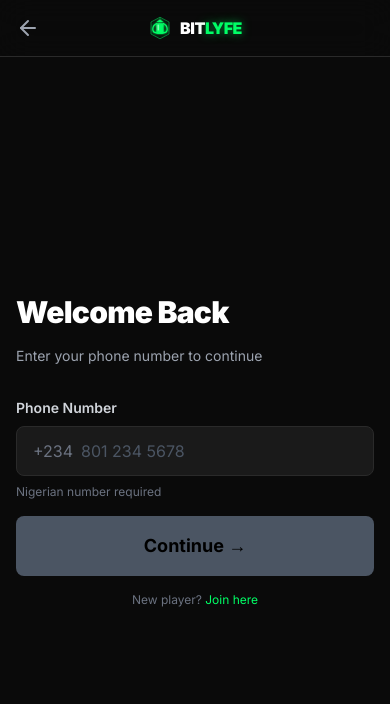
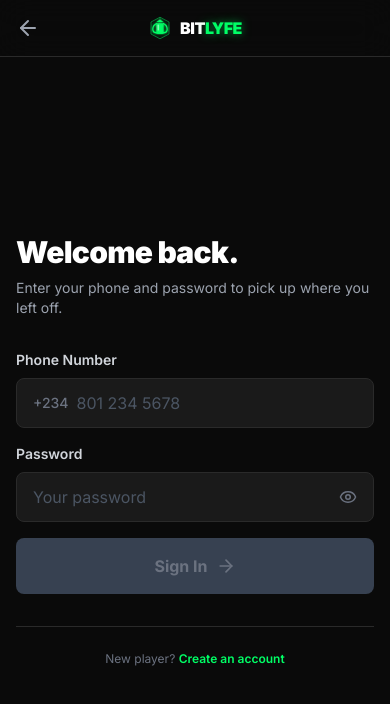
Before and after one commit to shedokedeyi558-bit/Triple-Threat-, a Next.js app: page /signin in a window 390 px wide. Shown: the top 704 px of the page. Built offline with nearby package versions, Linux system fonts and the light colour scheme.

Commit message:
Simplify signin to phone + password only, remove OTP on return visits

```diff
--- /dev/null
+++ b/app/api/auth/phone-signin/route.ts
@@ -0,0 +1,32 @@
+import { NextRequest, NextResponse } from "next/server";
+
+export async function POST(request: NextRequest) {
+  try {
+    const body = await request.json();
+    const { phone, password } = body;
+
+    if (!phone || !password) {
+      return NextResponse.json(
+        { success: false, error: "Phone and password are required" },
+        { status: 400 }
+      );
+    }
+
+    // Forward to production backend
+    const backendUrl = process.env.NEXT_PUBLIC_API_URL || "https://bitlyfe-production.up.railway.app";
+    const res = await fetch(`${backendUrl}/api/auth/phone-signin`, {
+      method: "POST",
+      headers: { "Content-Type": "application/json" },
+      body: JSON.stringify({ phone, password }),
+    });
+
+    const data = await res.json();
+
+    return NextResponse.json(data, { status: res.status });
+  } catch {
+    return NextResponse.json(
+      { success: false, error: "Server error. Please try again." },
+      { status: 500 }
+    );
+  }
+}
--- a/app/signin/page.tsx
+++ b/app/signin/page.tsx
@@ -7,38 +7,34 @@ import { authApi, setToken, ApiError } from "@/lib/api";
 import { Logo } from "@/components/ui/Logo";
 import Link from "next/link";
 import { motion, AnimatePresence } from "framer-motion";
-import { AlertCircle, Loader, Check, ArrowLeft } from "lucide-react";
+import { AlertCircle, Loader, Check, ArrowLeft, ArrowRight, Eye, EyeOff } from "lucide-react";
 
-type SignInStep = "phone" | "password" | "otp" | "success";
+type SignInStep = "credentials" | "success";
 
 export default function SignInPage() {
   const router = useRouter();
   const { dispatch } = useApp();
-  const [step, setStep] = useState<SignInStep>("phone");
+
+  const [step, setStep] = useState<SignInStep>("credentials");
   const [phone, setPhone] = useState("");
   const [password, setPassword] = useState("");
-  const [otp, setOtp] = useState("");
+  const [showPassword, setShowPassword] = useState(false);
   const [loading, setLoading] = useState(false);
   const [error, setError] = useState<string | null>(null);
-  const [formattedPhone, setFormattedPhone] = useState("");
 
-  // Format phone number
   const handlePhoneChange = (value: string) => {
     const cleaned = value.replace(/\D/g, "");
-    const trimmed = cleaned.slice(-10);
-    setPhone(trimmed);
-
-    if (trimmed.length === 10) {
-      setFormattedPhone(`+234 ${trimmed.slice(0, 3)} ${trimmed.slice(3, 6)} ${trimmed.slice(6)}`);
-    } else {
-      setFormattedPhone(trimmed ? `+234 ${trimmed}` : "");
-    }
+    setPhone(cleaned.slice(-10));
   };
 
-  const handleSendOTP = async (e: React.FormEvent) => {
+  const handleSignIn = async (e: React.FormEvent) => {
     e.preventDefault();
     if (phone.length !== 10) {
-      setError("Please enter a valid 10-digit phone number");
+      setError("Enter a valid 10-digit phone number");
+      return;
+    }
+    if (password.length < 6) {
+      setError("Password must be at least 6 characters");
       return;
     }
 
@@ -47,41 +43,7 @@ export default function SignInPage() {
 
     try {
       const fullPhone = `+234${phone}`;
-      await authApi.register(fullPhone);
-      setStep("password");
-    } catch (err) {
-      setError(
-        err instanceof ApiError ? err.message : "Failed to send OTP. Please try again."
-      );
-    } finally {
-      setLoading(false);
-    }
-  };
-
-  const handleSetPassword = (e: React.FormEvent) => {
-    e.preventDefault();
-    if (password.length < 6) {
-      setError("Password must be at least 6 characters");
-      return;
-    }
-
-    setError(null);
-    setStep("otp");
-  };
-
-  const handleVerifyOTP = async (e: React.FormEvent) => {
-    e.preventDefault();
-    if (otp.length !== 6) {
-      setError("Please enter a valid 6-digit OTP");
-      return;
-    }
-
-    setLoading(true);
-    setError(null);
-
-    try {
-      const fullPhone = `+234${phone}`;
-      const response = await authApi.verifyOtp(fullPhone, otp);
+      const response = await authApi.phoneSignIn(fullPhone, password);
 
       setToken(response.token);
       dispatch({
@@ -97,13 +59,12 @@ export default function SignInPage() {
       });
 
       setStep("success");
-
-      setTimeout(() => {
-        router.push("/play");
-      }, 1500);
+      setTimeout(() => router.push("/play"), 1200);
     } catch (err) {
       setError(
-        err instanceof ApiError ? err.message : "Invalid OTP. Please try again."
+        err instanceof ApiError
+          ? err.message
+          : "Sign in failed. Check your phone and password."
       );
     } finally {
       setLoading(false);
@@ -131,56 +92,51 @@ export default function SignInPage() {
           initial={{ opacity: 0, y: 20 }}
           animate={{ opacity: 1, y: 0 }}
           transition={{ duration: 0.4 }}
-          className="w-full max-w-md space-y-8"
+          className="w-full max-w-md"
         >
-          {/* Progress Indicator */}
-          <div className="space-y-4">
-            <h1 className="text-3xl sm:text-4xl font-black tracking-tight">
-              {step === "phone" && "Welcome Back"}
-              {step === "password" && "Enter Your Password"}
-              {step === "otp" && "Verify Your Number"}
-              {step === "success" && "Let's Play!"}
+          <AnimatePresence mode="wait">
+            {step === "credentials" && (
+              <motion.div
+                key="credentials"
+                initial={{ opacity: 0, y: 10 }}
+                animate={{ opacity: 1, y: 0 }}
+                exit={{ opacity: 0, y: -10 }}
+                className="space-y-8"
+              >
+                {/* Heading */}
+                <div>
+                  <h1 className="text-3xl sm:text-4xl font-black tracking-tight mb-2">
+                    Welcome back.
                   </h1>
                   <p className="text-gray-400 text-sm">
-              {step === "phone" && "Enter your phone number to continue"}
-              {step === "password" && "Sign in with your password"}
-              {step === "otp" && `We sent a code to ${formattedPhone}`}
-              {step === "success" && "You're all set. Heading to games..."}
+                    Enter your phone and password to pick up where you left off.
                   </p>
                 </div>
 
-          {/* Error Alert */}
+                {/* Error */}
                 <AnimatePresence>
                   {error && (
                     <motion.div
-                initial={{ opacity: 0, y: -10 }}
+                      initial={{ opacity: 0, y: -8 }}
                       animate={{ opacity: 1, y: 0 }}
-                exit={{ opacity: 0, y: -10 }}
+                      exit={{ opacity: 0, y: -8 }}
                       className="bg-red-500/10 border border-red-500/30 rounded-lg p-4 flex gap-3 items-start"
                     >
-                <AlertCircle size={20} className="text-red-500 flex-shrink-0 mt-0.5" />
+                      <AlertCircle size={18} className="text-red-500 flex-shrink-0 mt-0.5" />
                       <p className="text-sm text-red-400">{error}</p>
                     </motion.div>
                   )}
                 </AnimatePresence>
 
-          {/* Phone Step */}
-          <AnimatePresence mode="wait">
-            {step === "phone" && (
-              <motion.form
-                key="phone-form"
-                initial={{ opacity: 0, y: 10 }}
-                animate={{ opacity: 1, y: 0 }}
-                exit={{ opacity: 0, y: -10 }}
-                onSubmit={handleSendOTP}
-                className="space-y-4"
-              >
-                <div className="relative">
+                {/* Form */}
+                <form onSubmit={handleSignIn} className="space-y-4">
+                  {/* Phone */}
+                  <div>
                     <label className="block text-sm font-semibold mb-2 text-gray-300">
                       Phone Number
                     </label>
                     <div className="flex items-center gap-2 bg-[#1A1A1A] border border-[#2A2A2A] rounded-lg px-4 py-3 focus-within:border-neon transition-colors">
-                    <span className="text-gray-500">+234</span>
+                      <span className="text-gray-500 text-sm font-medium">+234</span>
                       <input
                         type="tel"
                         placeholder="801 234 5678"
@@ -188,184 +144,98 @@ export default function SignInPage() {
                         onChange={(e) => handlePhoneChange(e.target.value)}
                         maxLength={10}
                         className="flex-1 bg-transparent outline-none text-white placeholder-gray-600"
+                        autoComplete="tel"
                       />
                     </div>
-                  <p className="text-xs text-gray-500 mt-2">Nigerian number required</p>
                   </div>
 
+                  {/* Password */}
+                  <div>
+                    <label className="block text-sm font-semibold mb-2 text-gray-300">
+                      Password
+                    </label>
+                    <div className="flex items-center gap-2 bg-[#1A1A1A] border border-[#2A2A2A] rounded-lg px-4 py-3 focus-within:border-neon transition-colors">
+                      <input
+                        type={showPassword ? "text" : "password"}
+                        placeholder="Your password"
+                        value={password}
+                        onChange={(e) => setPassword(e.target.value)}
+                        className="flex-1 bg-transparent outline-none text-white placeholder-gray-600"
+                        autoComplete="current-password"
+                      />
+                      <button
+                        type="button"
+                        onClick={() => setShowPassword(!showPassword)}
+                        className="text-gray-500 hover:text-gray-300 transition-colors flex-shrink-0"
+                        tabIndex={-1}
+                      >
+                        {showPassword ? <EyeOff size={18} /> : <Eye size={18} />}
+                      </button>
+                    </div>
+                  </div>
+
+                  {/* Submit */}
                   <button
                     type="submit"
-                  disabled={loading || phone.length !== 10}
-                  className="w-full py-4 px-4 bg-neon text-black font-bold rounded-lg hover:bg-neon/90 disabled:bg-gray-600 disabled:cursor-not-allowed transition-colors flex items-center justify-center gap-2 text-lg"
+                    disabled={loading || phone.length !== 10 || password.length < 6}
+                    className="w-full py-4 bg-neon text-black font-bold rounded-lg hover:bg-neon/90 disabled:bg-gray-700 disabled:text-gray-500 disabled:cursor-not-allowed transition-colors flex items-center justify-center gap-2 text-base mt-2"
                   >
                     {loading ? (
                       <>
                         <Loader size={20} className="animate-spin" />
-                      Sending...
+                        Signing in...
                       </>
                     ) : (
                       <>
-                      Continue →
+                        Sign In <ArrowRight size={20} />
                       </>
                     )}
                   </button>
+                </form>
 
-                <p className="text-center text-xs text-gray-500">
+                {/* Footer links */}
+                <div className="text-center space-y-2 border-t border-[#2A2A2A] pt-6">
+                  <p className="text-xs text-gray-500">
                     New player?{" "}
-                  <Link href="/auth" className="text-neon hover:underline">
-                    Join here
+                    <Link href="/auth" className="text-neon hover:underline font-semibold">
+                      Create an account
                     </Link>
                   </p>
-              </motion.form>
+                </div>
+              </motion.div>
             )}
-          </AnimatePresence>
 
-          {/* Password Step */}
-          <AnimatePresence mode="wait">
-            {step === "password" && (
-              <motion.form
-                key="password-form"
-                initial={{ opacity: 0, y: 10 }}
-                animate={{ opacity: 1, y: 0 }}
-                exit={{ opacity: 0, y: -10 }}
-                onSubmit={handleSetPassword}
-                className="space-y-4"
-              >
-                <div>
-                  <label className="block text-sm font-semibold mb-2 text-gray-300">
-                    Password
-                  </label>
-                  <input
-                    type="password"
-                    placeholder="Enter your password"
-                    value={password}
-                    onChange={(e) => setPassword(e.target.value)}
-                    className="w-full bg-[#1A1A1A] border border-[#2A2A2A] rounded-lg px-4 py-3 text-white placeholder-gray-600 outline-none focus:border-neon transition-colors"
-                  />
-                </div>
-
-                <button
-                  type="submit"
-                  disabled={loading || password.length < 6}
-                  className="w-full py-4 px-4 bg-neon text-black font-bold rounded-lg hover:bg-neon/90 disabled:bg-gray-600 disabled:cursor-not-allowed transition-colors flex items-center justify-center gap-2 text-lg"
-                >
-                  {loading ? (
-                    <>
-                      <Loader size={20} className="animate-spin" />
-                      Verifying...
-                    </>
-                  ) : (
-                    <>
-                      Next →
-                    </>
-                  )}
-                </button>
-
-                <button
-                  type="button"
-                  onClick={() => {
-                    setPhone("");
-                    setPassword("");
-                    setStep("phone");
-                    setError(null);
-                  }}
-                  className="w-full py-2 text-gray-400 text-sm hover:text-white transition-colors"
-                >
-                  Try different number
-                </button>
-              </motion.form>
-            )}
-          </AnimatePresence>
-
-          {/* OTP Step */}
-          <AnimatePresence mode="wait">
-            {step === "otp" && (
-              <motion.form
-                key="otp-form"
-                initial={{ opacity: 0, y: 10 }}
-                animate={{ opacity: 1, y: 0 }}
-                exit={{ opacity: 0, y: -10 }}
-                onSubmit={handleVerifyOTP}
-                className="space-y-4"
-              >
-                <div>
-                  <label className="block text-sm font-semibold mb-2 text-gray-300">
-                    Verification Code
-                  </label>
-                  <input
-                    type="text"
-                    placeholder="000000"
-                    value={otp}
-                    onChange={(e) => setOtp(e.target.value.replace(/\D/g, "").slice(0, 6))}
-                    maxLength={6}
-                    className="w-full bg-[#1A1A1A] border border-[#2A2A2A] rounded-lg px-4 py-3 text-white placeholder-gray-600 outline-none focus:border-neon transition-colors text-center text-2xl tracking-widest font-bold"
-                  />
-                  <p className="text-xs text-gray-500 mt-2">6-digit code sent to your phone</p>
-                </div>
-
-                <button
-                  type="submit"
-                  disabled={loading || otp.length !== 6}
-                  className="w-full py-4 px-4 bg-neon text-black font-bold rounded-lg hover:bg-neon/90 disabled:bg-gray-600 disabled:cursor-not-allowed transition-colors flex items-center justify-center gap-2 text-lg"
-                >
-                  {loading ? (
-                    <>
-                      <Loader size={20} className="animate-spin" />
-                      Verifying...
-                    </>
-                  ) : (
-                    <>
-                      Verify →
-                    </>
-                  )}
-                </button>
-
-                <button
-                  type="button"
-                  onClick={() => {
-                    setPhone("");
-                    setOtp("");
-                    setStep("phone");
-                    setError(null);
-                  }}
-                  className="w-full py-2 text-gray-400 text-sm hover:text-white transition-colors"
-                >
-                  Try different number
-                </button>
-              </motion.form>
-            )}
-          </AnimatePresence>
-
-          {/* Success Step */}
-          <AnimatePresence mode="wait">
             {step === "success" && (
               <motion.div
                 key="success"
-                initial={{ opacity: 0, scale: 0.8 }}
+                initial={{ opacity: 0, scale: 0.9 }}
                 animate={{ opacity: 1, scale: 1 }}
-                exit={{ opacity: 0, scale: 0.8 }}
-                className="space-y-4 text-center py-8"
+                exit={{ opacity: 0 }}
+                className="text-center space-y-6 py-12"
               >
                 <motion.div
                   initial={{ scale: 0 }}
                   animate={{ scale: 1 }}
-                  transition={{ delay: 0.2, type: "spring" }}
-                  className="w-16 h-16 bg-neon/10 rounded-full flex items-center justify-center mx-auto"
+                  transition={{ delay: 0.1, type: "spring", stiffness: 200 }}
+                  className="w-20 h-20 bg-neon/10 border border-neon/30 rounded-full flex items-center justify-center mx-auto"
                 >
-                  <Check size={32} className="text-neon" />
+                  <Check size={36} className="text-neon" />
                 </motion.div>
+
                 <div>
-                  <p className="text-gray-400 text-sm mb-2">Redirecting...</p>
-                  <div className="flex gap-1 justify-center">
+                  <h2 className="text-2xl font-black mb-1">You&apos;re in.</h2>
+                  <p className="text-gray-400 text-sm">Taking you to the games...</p>
+                </div>
+
+                <div className="flex gap-1.5 justify-center">
                   {[0, 1, 2].map((i) => (
                     <motion.div
                       key={i}
-                        animate={{ scale: [1, 1.5, 1] }}
-                        transition={{ delay: i * 0.1, duration: 0.6, repeat: Infinity }}
+                      animate={{ scale: [1, 1.5, 1], opacity: [0.5, 1, 0.5] }}
+                      transition={{ delay: i * 0.15, duration: 0.8, repeat: Infinity }}
                       className="w-2 h-2 bg-neon rounded-full"
                     />
                   ))}
-                  </div>
                 </div>
               </motion.div>
             )}
--- a/lib/api.ts
+++ b/lib/api.ts
@@ -117,6 +117,9 @@ export const authApi = {
 
   verifyOtp: (phone: string, otp: string) =>
     request<VerifyOtpResponse>("/api/auth/verify-otp", { method: "POST", body: { phone, otp } }),
+
+  phoneSignIn: (phone: string, password: string) =>
+    request<VerifyOtpResponse>("/api/auth/phone-signin", { method: "POST", body: { phone, password } }),
 
   adminLogin: (email: string, password: string) =>
     request<AdminLoginResponse>("/api/auth/admin-login", { method: "POST", body: { email, password } }),
```
Lines whose indentation alone changed are shown as unchanged.
